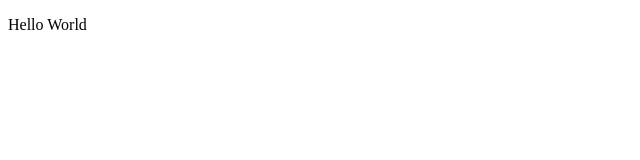
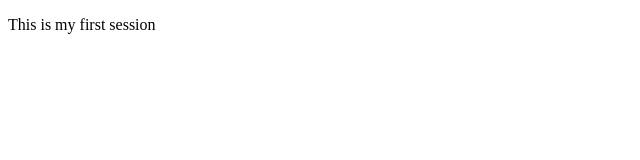
Before and after one commit to khanalmansoon/Leafclotch, a plain HTML site: page day.1/index.html in a window 1280 px wide. Shown: the full height of the page, 0-640 px from the left. Drawn offline with Linux system fonts and the light colour scheme.

Commit message:
paragraph change

```diff
--- a/day.1/index.html
+++ b/day.1/index.html
@@ -6,6 +6,6 @@
     <title>Document</title>
 </head>
 <body>
-    <p>Hello World</p>
+    <p>This is my first session</p>
 </body>
 </html>
```
